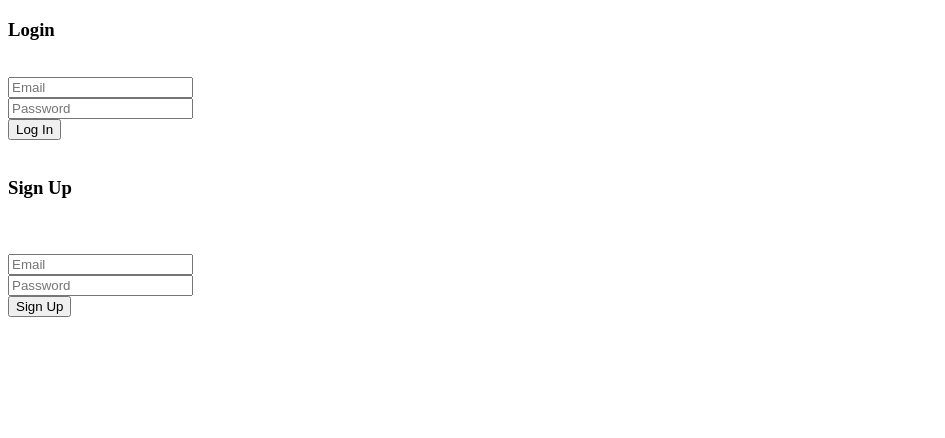
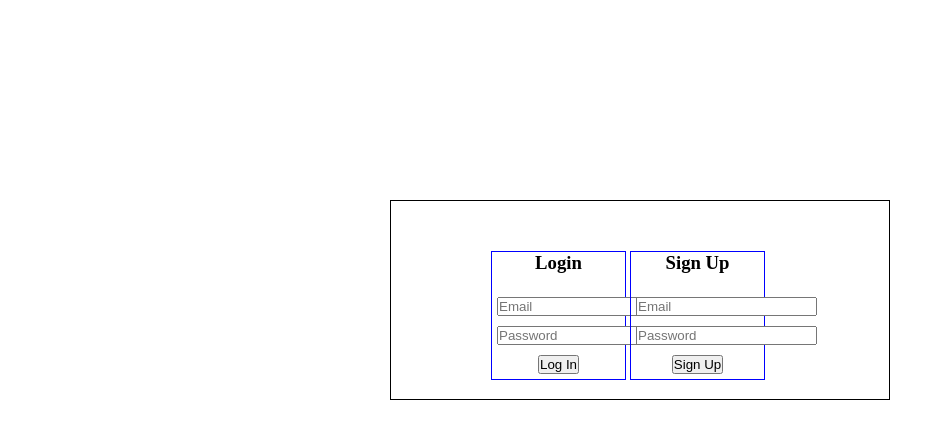
Before and after one commit to alangster/laughing-ninja, a plain HTML site: page index.html in a window 1280 px wide. Shown: the whole page, without its empty margins (0-945 px from the left). Drawn offline with Linux system fonts and the light colour scheme.

Commit message:
initial login page styling

```diff
--- a/app/partials/login.html
+++ b/app/partials/login.html
@@ -1,20 +1,22 @@
-<div ng-controller="LoginCtrl as login">
+<div id="login-signup" ng-controller="LoginCtrl as login">
+	<div id="login">
 		<h3>Login</h3></br>
 		<form name="login.loginForm" ng-submit="login.login()">
-		<p ng-if="login.errors.login">{{ login.errors.login }}</p>
+			<p>{{ login.errors.login }}</p>
 			<input name="email" ng-model="login.user.email" type="email" placeholder="Email"></br>
 			<input name="password" ng-model="login.user.password" type="password" placeholder="Password"/></br>
 			<input type="submit" value="Log In" />
 		</form>
+	</div>
+
+	<div id="signup">
+		<h3>Sign Up</h3>
+		<form name="signUpForm" ng-submit="login.signUp()">
+			<p>{{ login.errors.signup }}</p>
 			</br>
-
-	<h3>Sign Up</h3></br>
-	<form name="signUpForm" ng-submit="login.signUp()">
-		<p ng-if="login.errors.signup">Email {{ login.errors.signup }}</p>
-		</br>
-		<input name="email" ng-model="login.newUser.email" type="email" placeholder="Email">
-		</br>
+			<input name="email" ng-model="login.newUser.email" type="email" placeholder="Email"></br>
 			<input name="password" ng-model="login.newUser.password" type="password" placeholder="Password"></br>
 			<input type="submit" value="Sign Up" />
 		</form>
 	</div>
+</div>
--- a/index.html
+++ b/index.html
@@ -4,10 +4,14 @@
 
 		<title>Todos</title>
 		<link rel="stylesheet" type="text/css" href="/bower_components/ng-sortable/dist/ng-sortable.min.css">
+		<link rel="stylesheet" type="text/css" href="/stylesheets/main.css">
 	</head>
 	<body>
 
-		<div ng-view></div>
+		<div id="page-wrap">
+			<div ng-view></div>
+		</div>
+
 
 		<script type="text/javascript" src="/bower_components/jquery-2.1.0.min/index.js"></script>
 		<script type="text/javascript" src="/bower_components/angular/angular.min.js"></script>
--- /dev/null
+++ b/stylesheets/main.css
@@ -0,0 +1,32 @@
+* {
+	-webkit-box-sizing: border-box;
+		 -moz-box-sizing: border-box;
+		 		  box-sizing: border-box;
+	margin: 0;
+	padding: 0;
+}
+
+div#page-wrap {
+	min-width: 500px;
+	max-width: 1260px;
+	margin: 40px auto;
+}
+
+div#login-signup {
+	padding: 50px 100px 0 100px;
+	height: 200px;
+	width: 500px;
+	margin: 200px auto 0 auto;
+	border: 1px solid black;
+}
+
+div#login-signup div {
+	width: 135px;
+	display: inline-block;
+	text-align: center;
+	border: 1px solid blue;
+}
+
+div#login-signup div input {
+	margin: 5px;
+}
```
Lines whose indentation alone changed are shown as unchanged.
